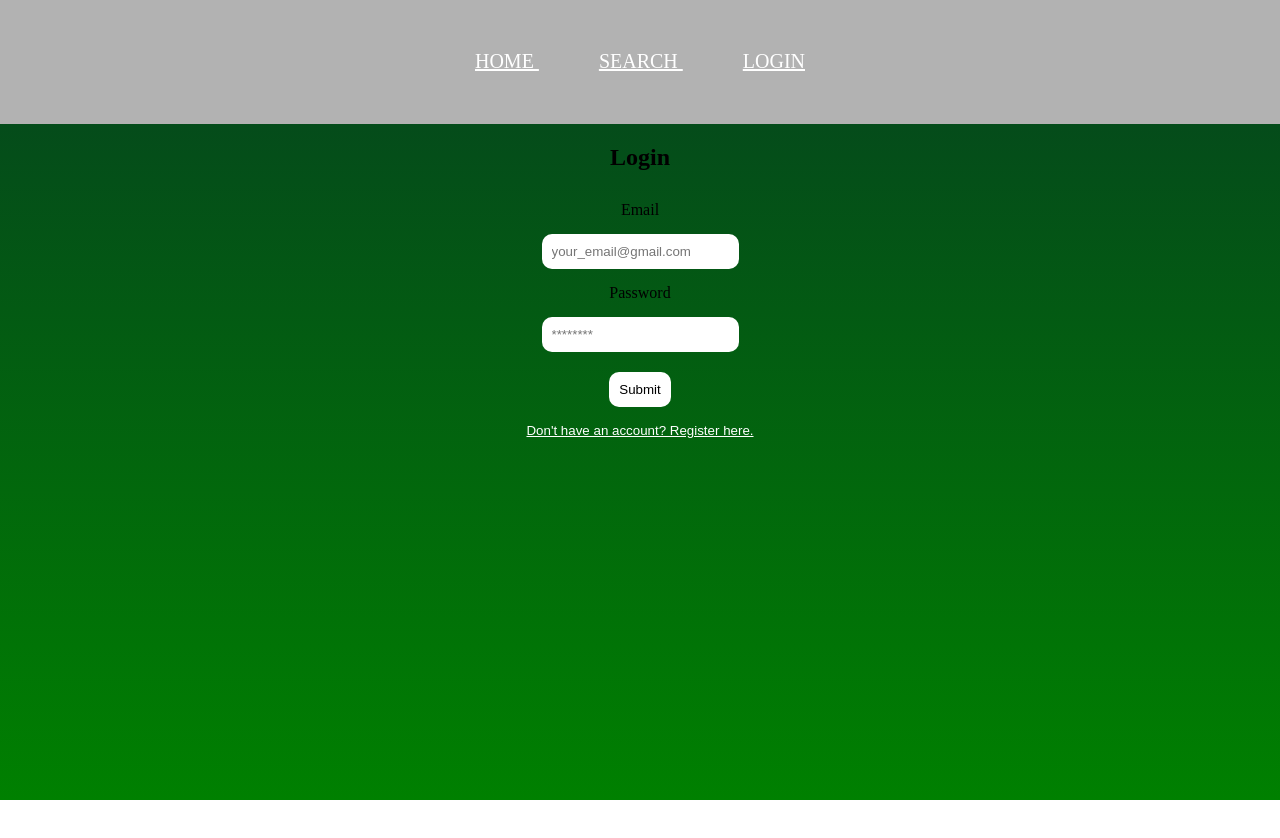
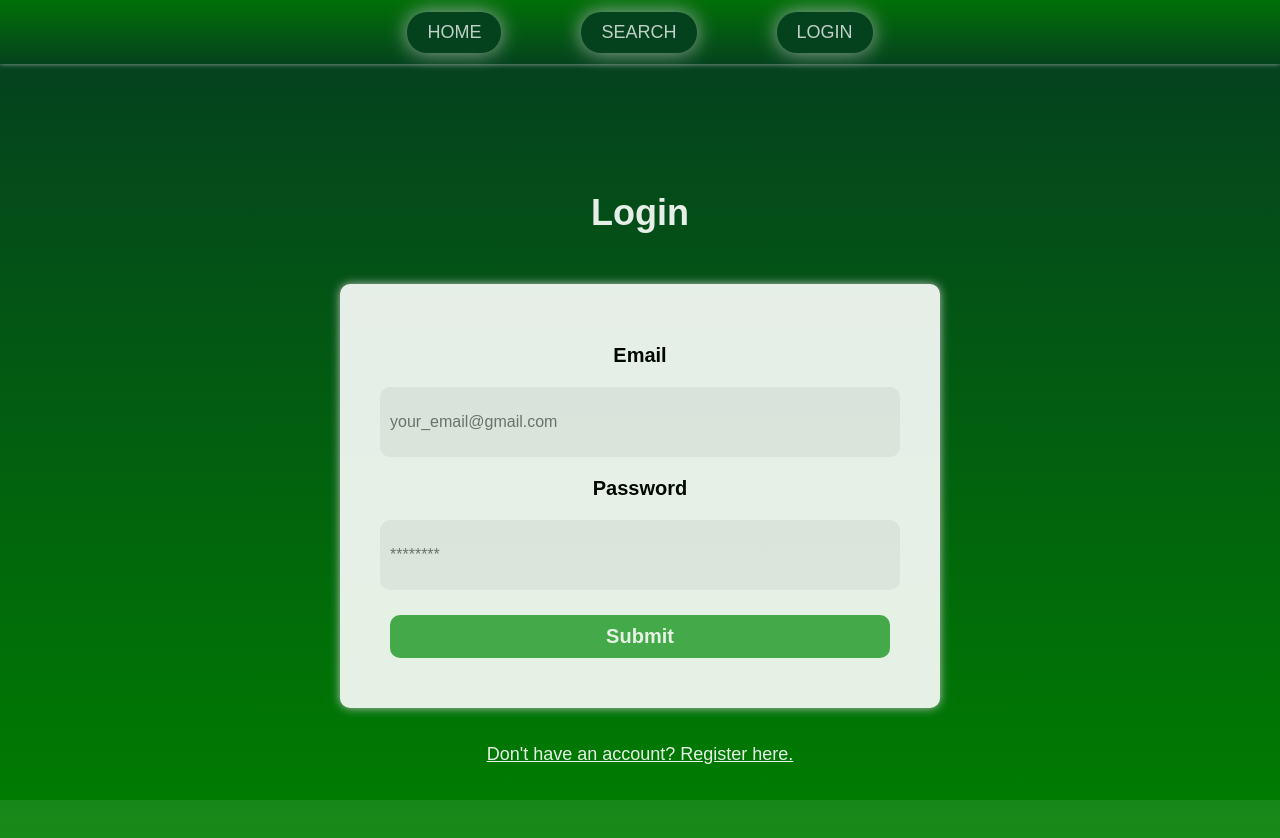
Before and after one commit to KariNurm/Library, a React (Create React App) app in the folder group-project/: page /login in a window 1280 px wide. Shown: the top 838 px of the page. Before the commit the page ends 800 px from the top, so only its background shows below. Built offline with nearby package versions, Linux system fonts and the light colour scheme; data requests are answered from the project's data file.

Commit message:
Add css modifications to components

```diff
--- a/group-project/src/App.css
+++ b/group-project/src/App.css
@@ -1,6 +1,7 @@
 body {
   margin: 0;
   padding: 0;
+  overflow-x: hidden;
 }
 
 .App {
@@ -9,5 +10,4 @@ body {
   width: 100vw;
   margin: 0;
   padding: 0;
-
 }
--- a/group-project/src/BookComponent.css
+++ b/group-project/src/BookComponent.css
@@ -1,6 +1,5 @@
 .book-component {
     background-color: #92eebb;
-
     padding: 20px;
     margin: 20px;
 
@@ -11,8 +10,6 @@
     border-color: #31a967;
     border-radius: 5px;
     max-width: 80%;
-    text-align: justify;
-    background: linear-gradient(to bottom, #05421f, green);
 }
 .wrapper {
     display: flex;
@@ -30,19 +27,16 @@ img {
     padding: 5px;
 }
 .book-info {
-    margin-left: 20px;
-    padding: 20px;
-    background-color: #31a967af;
-    border-radius: 5px;
+    padding: 40px;
 
 }
 .book-copy {
     border: 2px;
     border-style: solid;
-    border-color: green;
+    border-color: #31a967;
     border-radius: 5px;
     padding: 10px;
-    background-color: #63bc72;
+    background-color: #77e1a6;
     max-width: 50%;
 
 }
@@ -50,7 +44,7 @@ img {
     padding: 5px 10px;
     margin: 10px;
     border-radius: 5px;
-    border-color: green;
-    background-color: #10ad10;
+    border-color: #31a967;
+    background-color: #0cb658;
     color: #f6fcf9;
 }
--- a/group-project/src/Header.css
+++ b/group-project/src/Header.css
@@ -9,11 +9,32 @@
   padding: 50px;
   color: white;
   font-size: 20px;
+  font-family: Arial, Helvetica, sans-serif;
   z-index: 1;
+  background-image: linear-gradient(to top, #05421f, green);
+  opacity: 0.75;
+  display: flex;
+  justify-content: center;
+  align-items: center;
+  background-color: #05421f;
+  padding: 20px;
+  box-shadow: 0px 0px 5px #ccc;
 }
 
 .navLink {
-    padding: 15px;
-    margin: 15px;
-    color: white
+  text-decoration: none;
+  color: white;
+  font-size: 18px;
+  margin: 0px 40px;
+  padding: 10px 20px;
+  border-radius: 20px;
+  background-color: #05421f;
+  box-shadow: 0px 0px 20px #ccc;
+  transition: all 0.2s ease-in-out;
 }
+.navLink:hover {
+  background-color: #11d211;
+  color: white;
+  box-shadow: 0px 0px 20px #ccc;
+  transform: scale(1.1);
+}
--- a/group-project/src/LandingPage.css
+++ b/group-project/src/LandingPage.css
@@ -22,8 +22,11 @@
 }
 
 .text-container {
+  justify-content: center;
+  width: 80%;
+  margin: 0 auto;
   text-align: justify;
-  margin: 20px 5px 20px 5px;
+
   padding: 20px;
   font-family: Arial, Helvetica, sans-serif;
   font-size: 20px;
--- a/group-project/src/Login_Signup.css
+++ b/group-project/src/Login_Signup.css
@@ -1,38 +1,92 @@
-.container, .login-form, .signup-form {
+.container {
+  width: 100%;
+  height: 100vh;
   display: flex;
   flex-direction: column;
-  text-align: center;
+  align-items: center;
+  justify-content: center;
+  background-color: #05421f;
+  opacity: 0.9;
+  background-image: linear-gradient(to bottom, #05421f, green);
+  font-family: Arial, sans-serif;
+}
+
+.container h2 {
+  color: white;
+  font-size: 36px;
+}
+
+.login-form,
+.signup-form {
+  width: 90%;
+  max-width: 500px;
+  background-color: white;
+  padding: 50px;
+  margin: 20px;
+  border-radius: 10px;
+  box-shadow: 0px 0px 10px 0px #ccc;
+  display: flex;
+  flex-direction: column;
   align-items: center;
   justify-content: center;
 }
 
-
 label {
   text-align: left;
   padding: 10px 0;
+  font-weight: bold;
+  font-size: 20px;
 }
 
 .login-input {
-  margin: 5px 0;
+  margin: 10px 0;
   padding: 10px;
-  border: none;
+  border: #4caf50;
   border-radius: 10px;
+  background-color: #f2f2f2;
+  height: 50px;
+  font-size: 16px;
+  width: 100%;
 }
 
+.login-input:hover {
+  box-shadow: 0px 0px 20px #ccc;
+  transform: scale(1.1);
+}
 .login-button {
   margin-top: 15px;
   border: none;
-  background-color: white;
+  background-color: #4caf50;
   padding: 10px;
   border-radius: 10px;
   cursor: pointer;
-  color: black
+  color: white;
+  font-weight: bold;
+  font-size: 20px;
+  transition: background-color 0.2s ease-in-out;
+  width: 100%;
+}
+
+.login-button:hover {
+  background-color: #05421f;
+  box-shadow: 0px 0px 20px rgb(13, 13, 13);
+  transform: scale(1.1);
 }
 
 .link-btn {
   margin-top: 15px;
-  border:none;
+  border: none;
   background: none;
   color: white;
   text-decoration: underline;
+  cursor: pointer;
+  font-size: 18px;
 }
+
+.link-btn:hover {
+  background-color: #05421f;
+  box-shadow: 0px 0px 20px #ccc;
+  transform: scale(1.1);
+  border-radius: 10px;
+  padding: 20px;
+}
--- a/group-project/src/SearchPage.css
+++ b/group-project/src/SearchPage.css
@@ -1,28 +1,81 @@
 .searchPage {
-  color: #ffffff;
-  margin-left: 50px;
+  margin: 100px;
+  display: flex;
+  flex-direction: column;
+  align-items: center;
+  justify-content: center;
+  text-align: center;
+  font-family: Arial, Helvetica, sans-serif;
+  color: white;
 }
 
-.modal {
-  border: solid black;
-  background-color: aqua;
+.searchPage h1 {
+  font-size: 2rem;
+  margin-bottom: 1rem;
+  color: white;
 }
 
-table, th, td {
-  border: 1px solid black;
-  margin-top: 50px;
+.searchPage p {
+  margin-bottom: 5px;
+  margin-top: 10px;
+}
+.searchPage input[type="search"] {
+  width: 90%;
+  max-width: 450px;
+  background-color: white;
+  padding: 10px;
+  margin: 0, 0, 0, 20px;
+  border-radius: 10px;
+  box-shadow: 0px 0px 10px 0px #ccc;
+  display: flex;
+  flex-direction: column;
+  align-items: center;
+  justify-content: center;
 }
 
-.div {
-  height: 1000px;
+.searchPage input:hover {
+  box-shadow: 0px 0px 20px #ccc;
+  transform: scale(1.1);
 }
 
-.tableElement {
-  background-color: rgb(0, 76, 0);
+.searchPage table {
+  width: 80%;
+  margin: 2rem auto;
+  border-collapse: collapse;
 }
-.tableElement:hover {
-  background-color: rgb(0, 142, 0);
+
+.searchPage thead {
+  background-color: #05421f;
+  color: white;
+  align-items: center;
 }
-.tableElement:active {
-  background-color: rgb(65, 76, 65);
+
+.searchPage th,
+.searchPage td {
+  border: 1px solid #dddddd;
+  padding: 0.5rem;
+  text-align: left;
 }
+
+.searchPage th {
+  font-size: 1.2rem;
+}
+.searchPage button {
+  background-color: #4caf50; /* Green */
+  border: none;
+  color: white;
+  padding: 15px 32px;
+  text-align: center;
+  text-decoration: none;
+  border-radius: 20px;
+  font-size: 16px;
+  margin-top: 10px;
+  cursor: pointer;
+}
+
+.searchPage button:hover {
+  background-color: #11d211;
+  color: white;
+  box-shadow: 0px 0px 20px #ccc;
+  transform: scale(1.1);
+}
```
Lines whose indentation alone changed are shown as unchanged.
